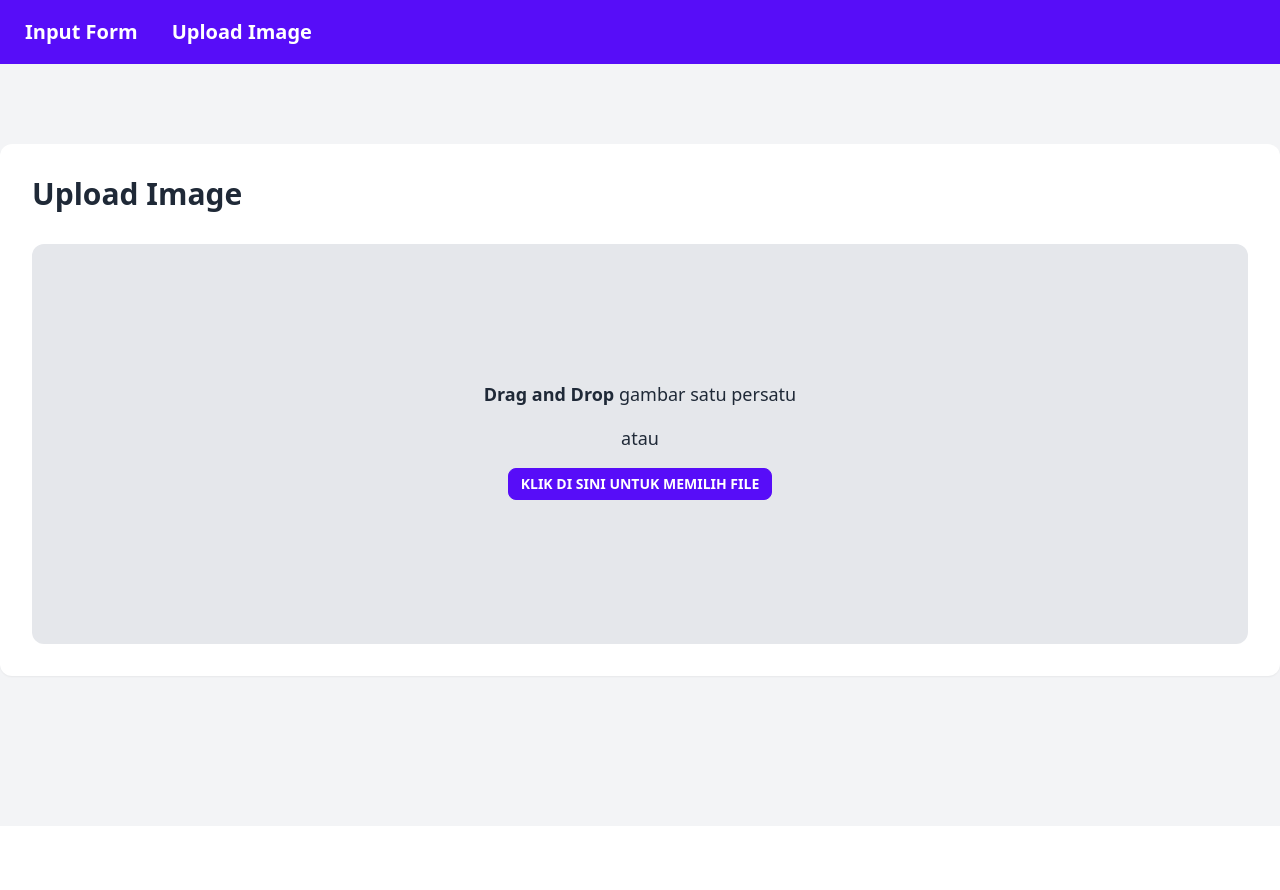
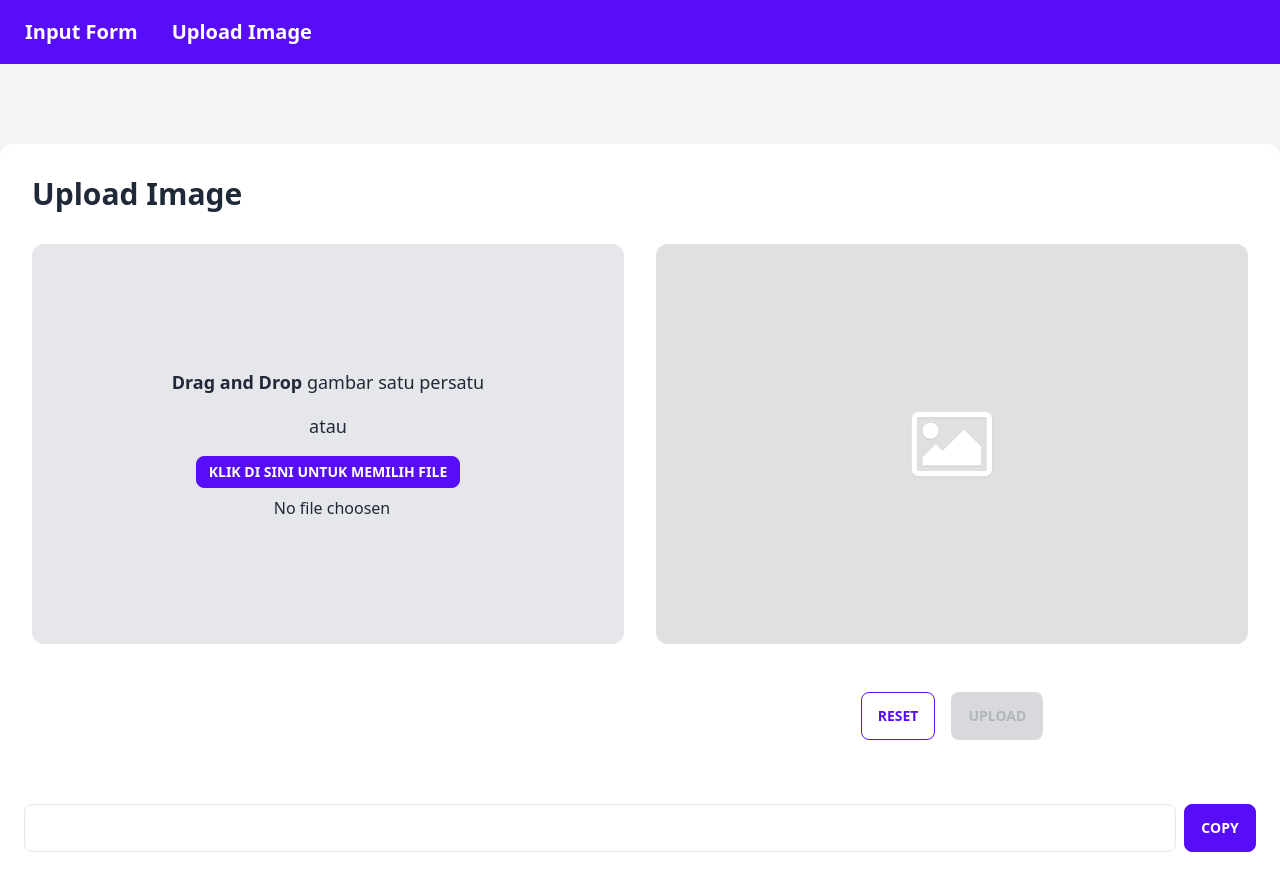
Before and after one commit to Ibwedagama/portal-jabarprov-public-service-form, a Nuxt app: page /upload in a window 1280 px wide. Shown: the top 890 px of the page. Before the commit the page ends 826 px from the top, so only its background shows below. Built offline with nearby package versions, Linux system fonts and the light colour scheme.

Commit message:
feat: add image upload functionality

```diff
--- a/pages/upload.vue
+++ b/pages/upload.vue
@@ -17,17 +17,158 @@
       </a>
     </div>
     <div class="w-full max-w-screen-xl container mx-auto p-8 bg-white mt-[80px] rounded-xl shadow-sm">
-      <form @submit.prevent="">
+      <form
+        enctype="multipart/form-data"
+        @submit.prevent="handleUpload"
+      >
         <h1 class="mb-8 text-3xl font-bold">
           Upload Image
         </h1>
-        <BaseImageUpload />
+        <section class="w-full min-w-0 grid-cols-1 grid md:grid-cols-2 gap-8">
+          <BaseImageUpload
+            :filename="filename"
+            @files-dropped="handleImageDrop"
+          />
+
+          <div class="grid gap-8">
+            <div class="rounded-xl overflow-hidden">
+              <img
+                :src="imagePreviewURL || '/img/image-preview.png'"
+                :class="{
+                  'w-full h-[400px] bg-gray-200': true,
+                  'object-cover': !imagePreviewURL,
+                  'object-contain': imagePreviewURL,
+                }"
+              >
+            </div>
+            <div class="w-full flex gap-4 justify-center mt-4">
+              <button
+                class="btn btn-outline btn-primary"
+                type="button"
+                @click="resetUpload"
+              >
+                Reset
+              </button>
+              <button
+                class="btn btn-primary"
+                :disabled="isFileEmpty"
+                type="submit"
+              >
+                {{ uploadStatus === 'LOADING' ? 'Loading...' : 'Upload' }}
+              </button>
+            </div>
+          </div>
+        </section>
       </form>
+
+      <section class="w-full min-w-0 p-8 mt-8 flex justify-center items-center">
+        <p class="p-3 min-h-12  border border-gray-200 rounded-lg text-gray-700 mr-2 min-w-full">
+          {{ fileUploadLink }}
+        </p>
+        <button
+          class="btn btn-primary"
+          @click="copyLinkToClipboard"
+        >
+          Copy
+        </button>
+      </section>
+    </div>
+
+    <!-- Success Toast -->
+    <div
+      v-show="uploadStatus === 'SUCCESS'"
+      class="toast toast-top toast-end"
+    >
+      <div class="alert alert-success">
+        <div>
+          <span>Berhasil Upload Gambar!</span>
+        </div>
+      </div>
+    </div>
+
+    <!-- Error Toast -->
+    <div
+      v-show="uploadStatus === 'ERROR'"
+      class="toast toast-top toast-end"
+    >
+      <div class="alert alert-error">
+        <div>
+          <span>Gagal Upload Gambar</span>
+        </div>
+      </div>
     </div>
   </main>
 </template>
 
-<script setup>
+<script>
+export default {
+  data() {
+    return {
+      file: null,
+      fileUploadLink: '',
+      uploadStatus: ''
+    }
+  },
+  computed: {
+    filename() {
+      console.log(this.file)
+      return this.file?.name ?? 'No file choosen'
+    },
+    isFileEmpty() {
+      return this.file === null
+    },
+    imagePreviewURL() {
+      if (this.file) {
+        return URL.createObjectURL(this.file)
+      }
+
+      return null
+    }
+  },
+  methods: {
+    handleImageDrop(file) {
+      this.file = file
+    },
+    handleUpload() {
+      this.uploadStatus = "LOADING"
+
+      const formData = new FormData();
+      formData.append('file', this.file, this.file.name);
+
+      const fetchRequest = fetch(`${import.meta.env.VITE_API_BASE_URL}/v1/media/upload`, {
+        method: 'POST',
+        headers: {
+          'Authorization': `Bearer ${import.meta.env.VITE_API_TOKEN}`
+        },
+        body: formData
+      })
+
+      fetchRequest.then((response) => {
+        return response.json()
+      }).then((res) => {
+        this.fileUploadLink = res.file_download_uri
+        setTimeout(() => {
+          this.uploadStatus = "SUCCESS"
+        }, 1000);
+      }).catch((err) => {
+        this.uploadStatus = "ERROR"
+        console.log(err)
+      }).finally(() => {
+        setTimeout(() => {
+          this.uploadStatus = ""
+        }, 3000);
+      })
+    },
+    resetUpload () {
+      this.file = null,
+      this.fileUploadLink = '',
+      this.uploadStatus = ''
+    },
+    copyLinkToClipboard() {
+      navigator.clipboard.writeText(this.fileUploadLink)
+    }
+  },
+}
 
 </script>
 
```
